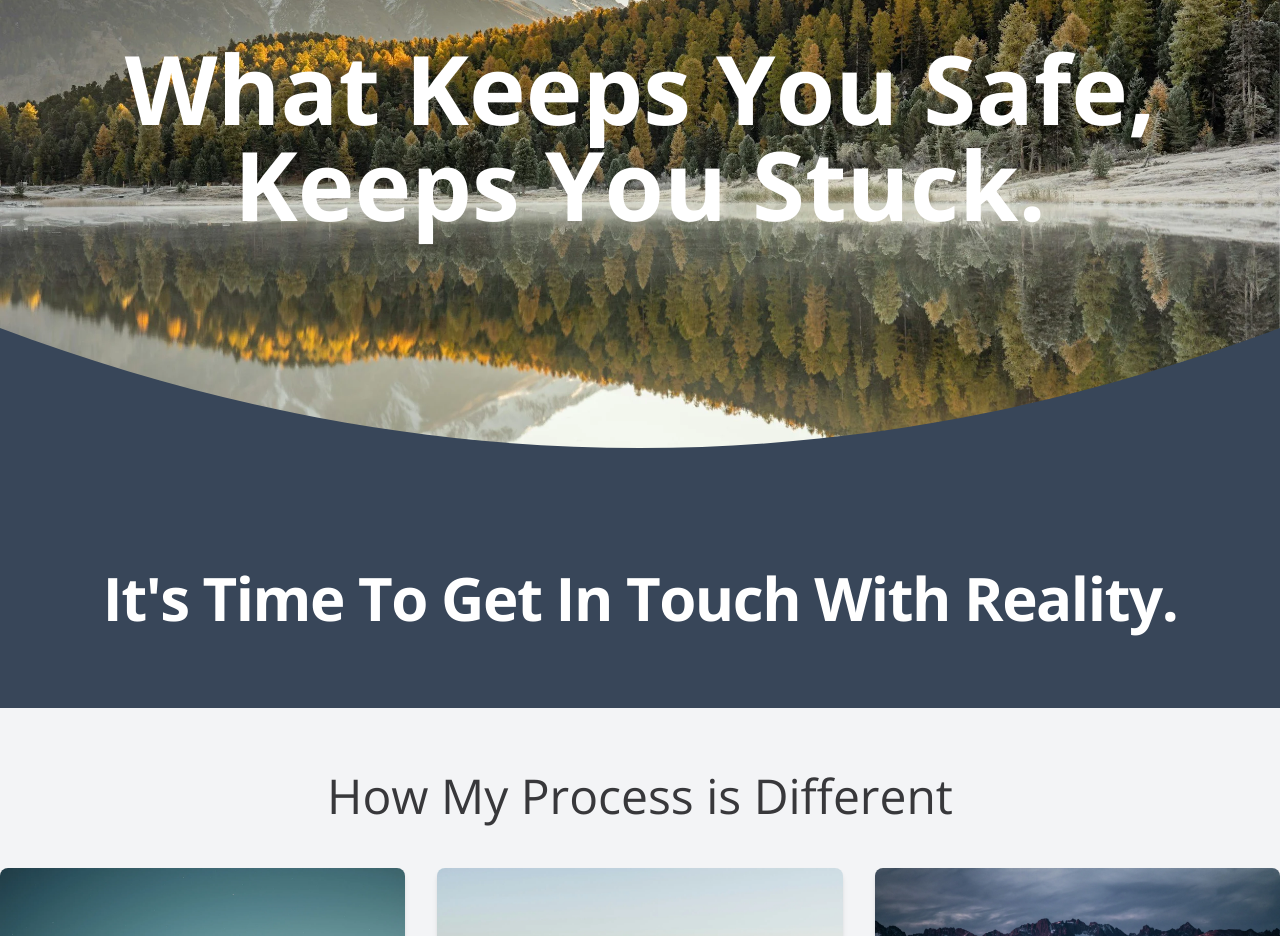
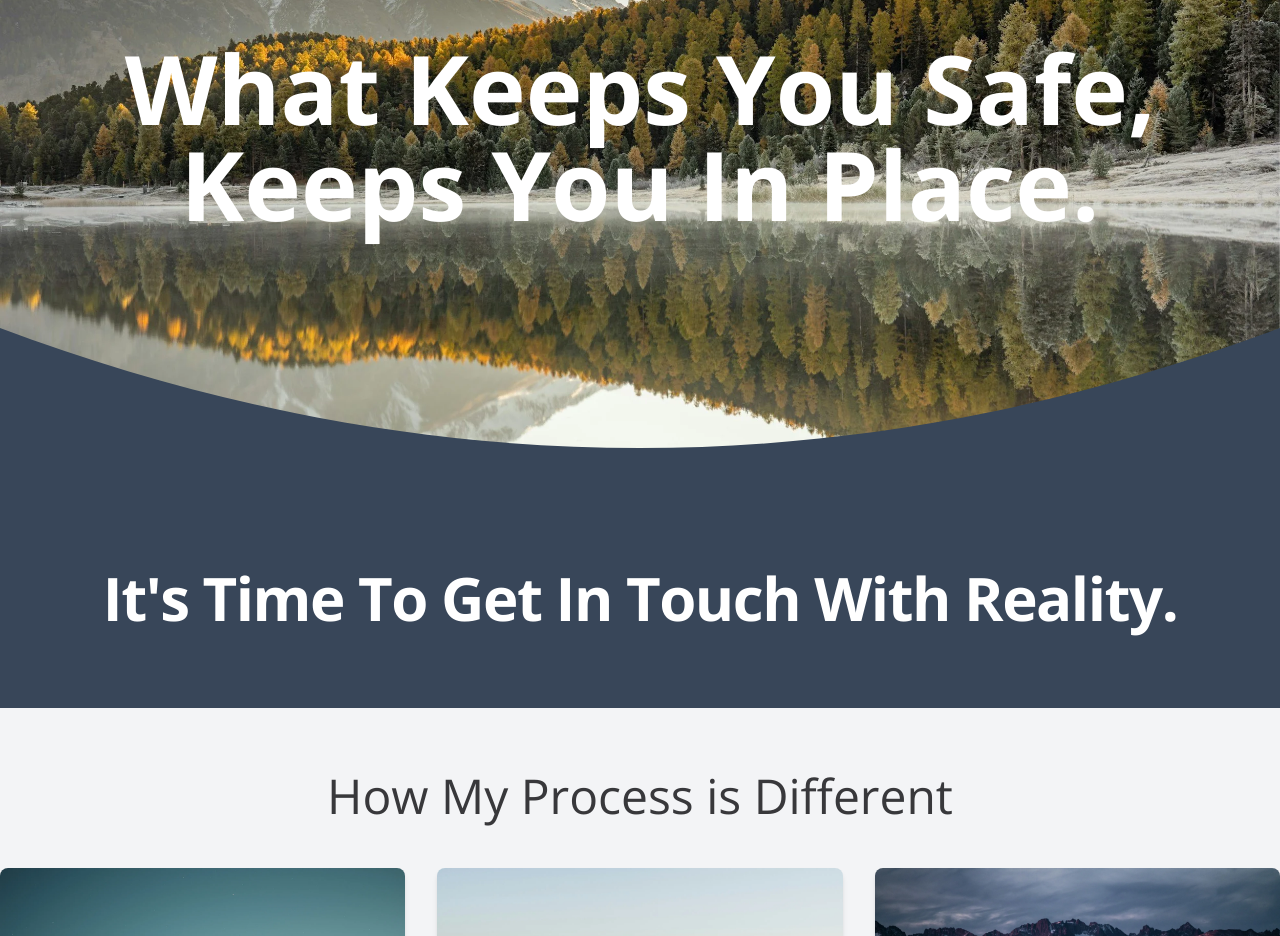
Before and after one commit to michaelzick/michaelzick.com, a Next.js app: page / in a window 1280 px wide. Shown: the part 1620-2556 px from the top of the page. Built offline with nearby package versions, Linux system fonts and the light colour scheme.

Commit message:
swapped "stuck" for "in place"

```diff
--- a/components/sections/BeginningSection.tsx
+++ b/components/sections/BeginningSection.tsx
@@ -90,7 +90,7 @@ export function BeginningSection({
                 isVisible ? 'opacity-100 translate-y-0' : 'opacity-0 translate-y-6'
               }`}
             >
-              Keeps You Stuck.
+              Keeps You In Place.
             </span>
           </h2>
         </div>
```
